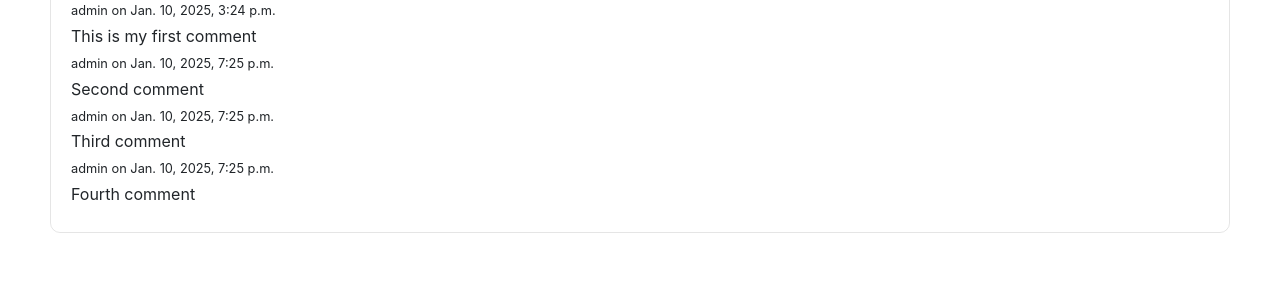
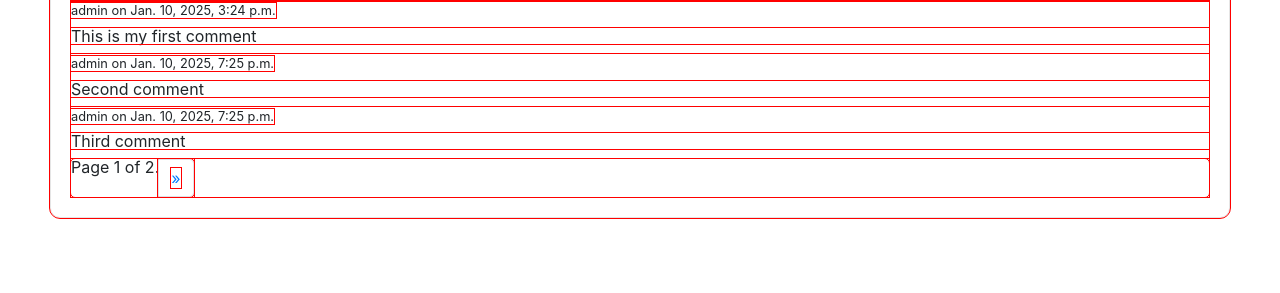
Before and after one commit to rosakosol/cs50w, a Django app: page /listing/1 in a window 1280 px wide. Shown: the part 637-930 px from the top of the page. After the commit the page ends 856 px from the top, so only its background shows below. Run offline with Django 5.2, Linux system fonts and the light colour scheme; data comes from the database, SQL or seed files in the repository; both versions use the stored data as it was after the commit; data that the repository does not hold is empty; some libraries are stand-ins or nearby versions; some web fonts are replaced.

Commit message:
Implemented basic pagination on comments on listing page.

```diff
--- a/week4/commerce/auctions/static/auctions/styles.css
+++ b/week4/commerce/auctions/static/auctions/styles.css
@@ -52,9 +52,9 @@ table {
     font-style: normal;
 }
 
-/* * {
+* {
     outline: 1px solid red;
-} */
+}
 
 
 body {
--- a/week4/commerce/auctions/templates/auctions/listing.html
+++ b/week4/commerce/auctions/templates/auctions/listing.html
@@ -25,6 +25,7 @@
             </div>
         </div>
         <div class="row">
+            <!-- Comments section -->
             <div class="listing-comments">
                 <h5>Comments</h5>
                 {% for comment in page_obj %}
@@ -35,6 +36,32 @@
                 {% empty %}
                     <p>No comments yet.</p>
                 {% endfor %}
+
+                <!-- Pagination controls -->
+                <nav>
+                    <ul class="pagination">
+                    {% if page_obj.has_previous %}
+                      <li class="page-item">
+                        <a class="page-link" href="?page={{ page_obj.previous_page_number }}" aria-label="Previous">
+                          <span aria-hidden="true">&laquo;</span>
+                        </a>
+                      </li>
+                    {% endif %}
+
+                    <!-- Display current page number -->
+                    <span class="current">
+                        Page {{ page_obj.number }} of {{ page_obj.paginator.num_pages }}.
+                    </span>
+
+                      {% if page_obj.has_next %}
+                        <li class="page-item">
+                            <a class="page-link" href="?page={{ page_obj.next_page_number }}" aria-label="Next">
+                            <span aria-hidden="true">&raquo;</span>
+                            </a>
+                        </li>
+                        {% endif %}
+                    </ul>
+                  </nav>
             </div>
         </div>
     </div>
--- a/week4/commerce/auctions/views.py
+++ b/week4/commerce/auctions/views.py
@@ -50,7 +50,7 @@ def listing_page(request, listing_id):
     comments = listing.comments.all()
 
     # Pagination for comments
-    paginator = Paginator(comments, 10)  # Show 10 comments per page
+    paginator = Paginator(comments, 3)  # Show 10 comments per page
     page_number = request.GET.get('page')  # Get the page number from the URL query string
     page_obj = paginator.get_page(page_number)  # Get the page of comments
 
```
Also changed, not shown: week4/commerce/db.sqlite3.
